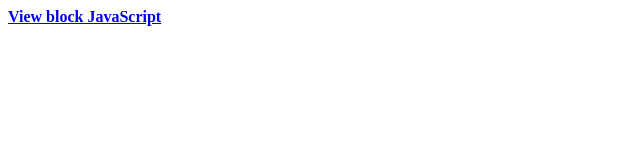
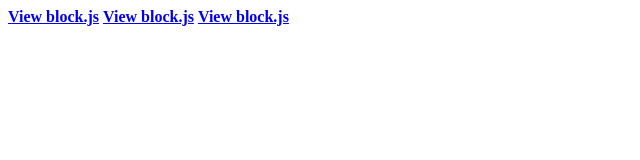
Before and after one commit to leedsrobotics/leedsrobotics.github.io, a plain HTML site: page index.html in a window 1280 px wide. Shown: the whole page, without its empty margins (0-640 px from the left). Drawn offline with Linux system fonts and the light colour scheme.

Commit message:
Update index.html

```diff
--- a/index.html
+++ b/index.html
@@ -1 +1,8 @@
-<a href="http://leedsrobotics.github.io/blocks.js"><strong>View block JavaScript</strong></a>
+<html>
+        <head></head>
+        <body>
+                <a href="http://leedsrobotics.github.io/blocks.js"><strong>View block.js</strong></a>
+                <a href="http://leedsrobotics.github.io/usbblocks.js"><strong>View block.js</strong></a>
+                <a href="http://leedsrobotics.github.io/serialblocks.js"><strong>View block.js</strong></a>
+        </body>
+</html>
```
